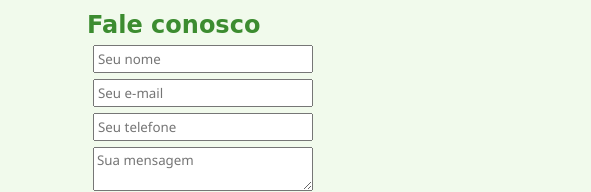
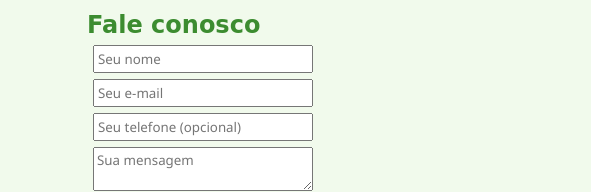
Before and after one commit to augustosilveriosoares/curso_ebac_frontend, a plain HTML site: page index.html in a window 1280 px wide. Shown: the part 620-812 px from the top of the page, 0-591 px from the left. Drawn offline with Linux system fonts and the light colour scheme; a web font is replaced by a local one.

Commit message:
alter form

```diff
--- a/index.html
+++ b/index.html
@@ -50,7 +50,7 @@
                 <form>
                     <input type="text" placeholder="Seu nome" required>
                     <input type="email" placeholder="Seu e-mail" required>
-                    <input type="tel" placeholder="Seu telefone">
+                    <input type="tel" placeholder="Seu telefone (opcional)">
                     <textarea placeholder="Sua mensagem" required></textarea>
                     <button type="submit">Enviar</button>
 
```
